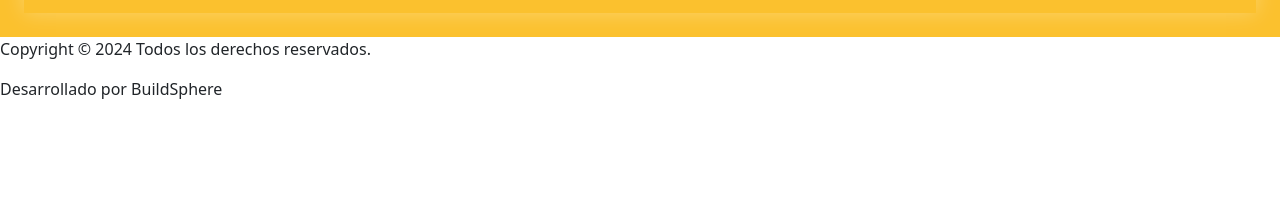
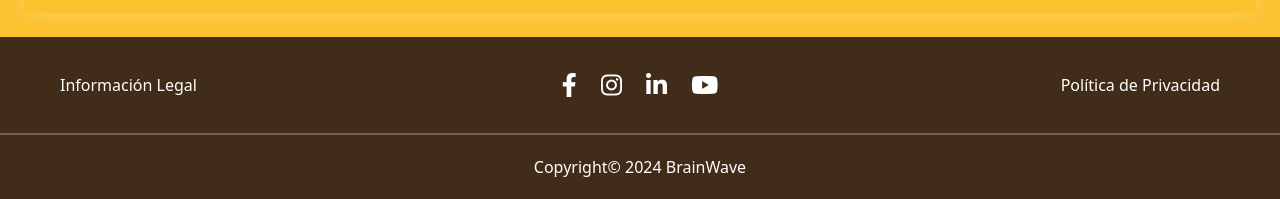
Before and after one commit to ProBuildX/LandingPage, a plain HTML site: page spanish.html in a window 1280 px wide. Shown: the part 4079-4278 px from the top of the page. Before the commit the page ends 4196 px from the top, so only its background shows below. Drawn offline with nearby package versions, Linux system fonts and the light colour scheme.

Commit message:
feat(footer): add footer and his internazionalization

```diff
--- a/spanish.html
+++ b/spanish.html
@@ -27,6 +27,7 @@
     <link rel="icon" type="image/png" sizes="32x32" href="Assets/images/favicon/favicon-32x32.png">
     <link rel="icon" type="image/png" sizes="96x96" href="Assets/images/favicon/favicon-96x96.png">
     <link rel="icon" type="image/png" sizes="16x16" href="Assets/images/favicon/favicon-16x16.png">
+    <link rel="stylesheet" href="https://cdnjs.cloudflare.com/ajax/libs/font-awesome/6.0.0-beta3/css/all.min.css">
     <link rel="manifest" href="Assets/images/favicon/manifest.json">
     <meta name="msapplication-TileColor" content="#ffffff">
     <meta name="msapplication-TileImage" content="/ms-icon-144x144.png">
@@ -256,9 +257,19 @@
     </div>
 </main>
 
-<footer class="footer">
-    <p>Copyright © 2024 Todos los derechos reservados.</p>
-    <p>Desarrollado por BuildSphere</p>
+<footer>
+    <div class="footer-content">
+        <div class="legal-info">Información Legal</div>
+        <div class="social-icons">
+            <a href="#"><i class="fab fa-facebook-f"></i></a>
+            <a href="#"><i class="fab fa-instagram"></i></a>
+            <a href="#"><i class="fab fa-linkedin-in"></i></a>
+            <a href="#"><i class="fab fa-youtube"></i></a>
+        </div>
+        <div class="privacy-policy">Política de Privacidad</div>
+    </div>
+    <hr>
+    <div>Copyright© 2024 BrainWave</div>
 </footer>
 </body>
 </html>
--- a/styles/styles.css
+++ b/styles/styles.css
@@ -453,3 +453,56 @@ display: flex;
 .language {
     color: var(--third-color);
 }
+footer {
+    background-color: #412B19;
+    color: white;
+    text-align: center;
+    padding: 20px 0;
+    position: relative;
+}
+
+footer .social-icons {
+    margin: 10px 0;
+}
+
+footer .social-icons a {
+    margin: 0 10px;
+    text-decoration: none;
+    color: white;
+    font-size: 24px;
+}
+
+footer .footer-content {
+    display: flex;
+    justify-content: space-between;
+    align-items: center;
+    max-width: 1200px;
+    margin: 0 auto;
+    padding: 0 20px;
+}
+
+footer .footer-content div {
+    flex: 1;
+}
+
+footer .footer-content .legal-info,
+footer .footer-content .privacy-policy {
+    text-align: left;
+}
+
+footer .footer-content .legal-info {
+    text-align: left;
+}
+
+footer .footer-content .privacy-policy {
+    text-align: right;
+}
+
+footer .footer-content .social-icons {
+    text-align: center;
+}
+
+footer hr {
+    border: 1px solid white;
+    margin: 20px 0;
+}
```
Also changed, not shown: index.html (+14 -0 lines).
